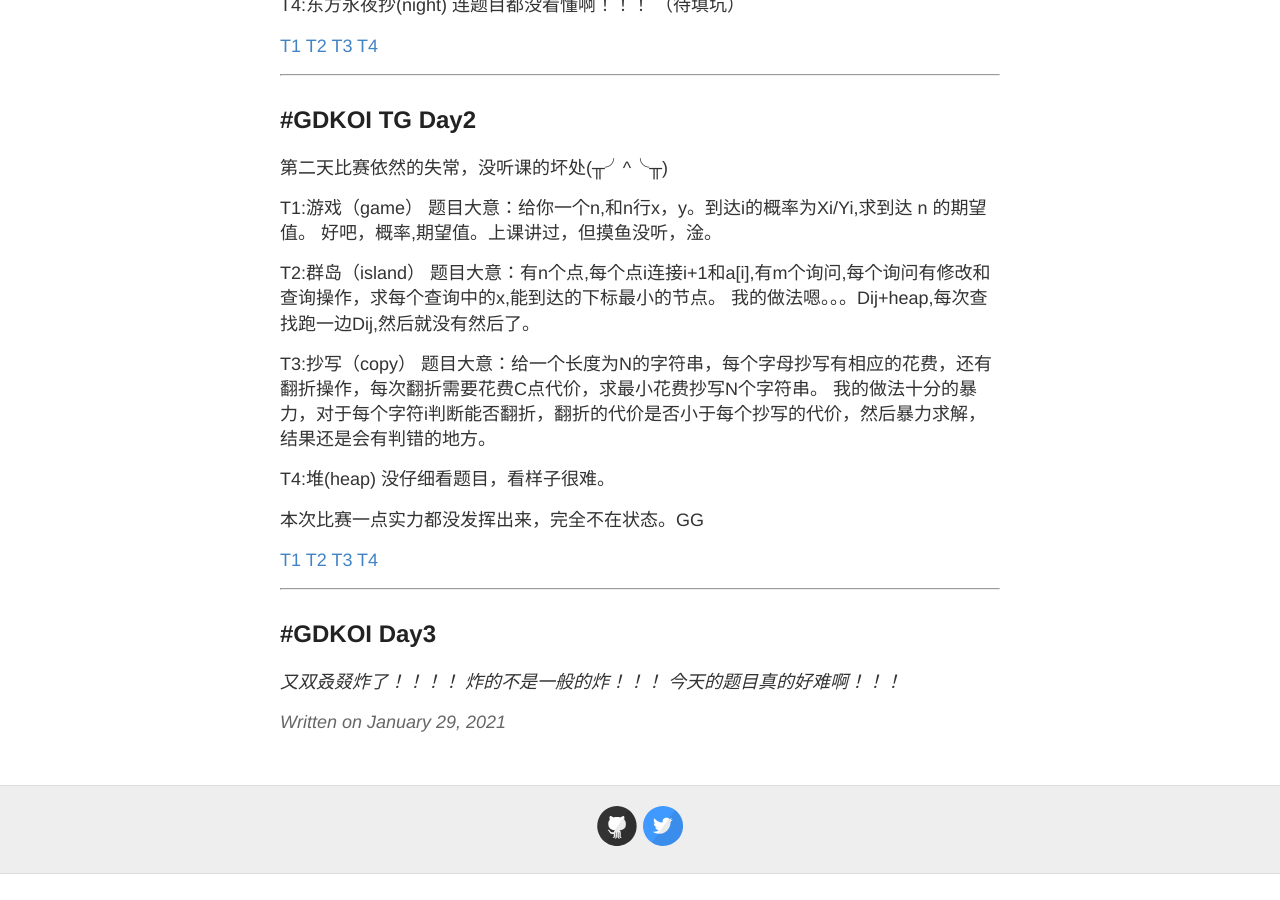
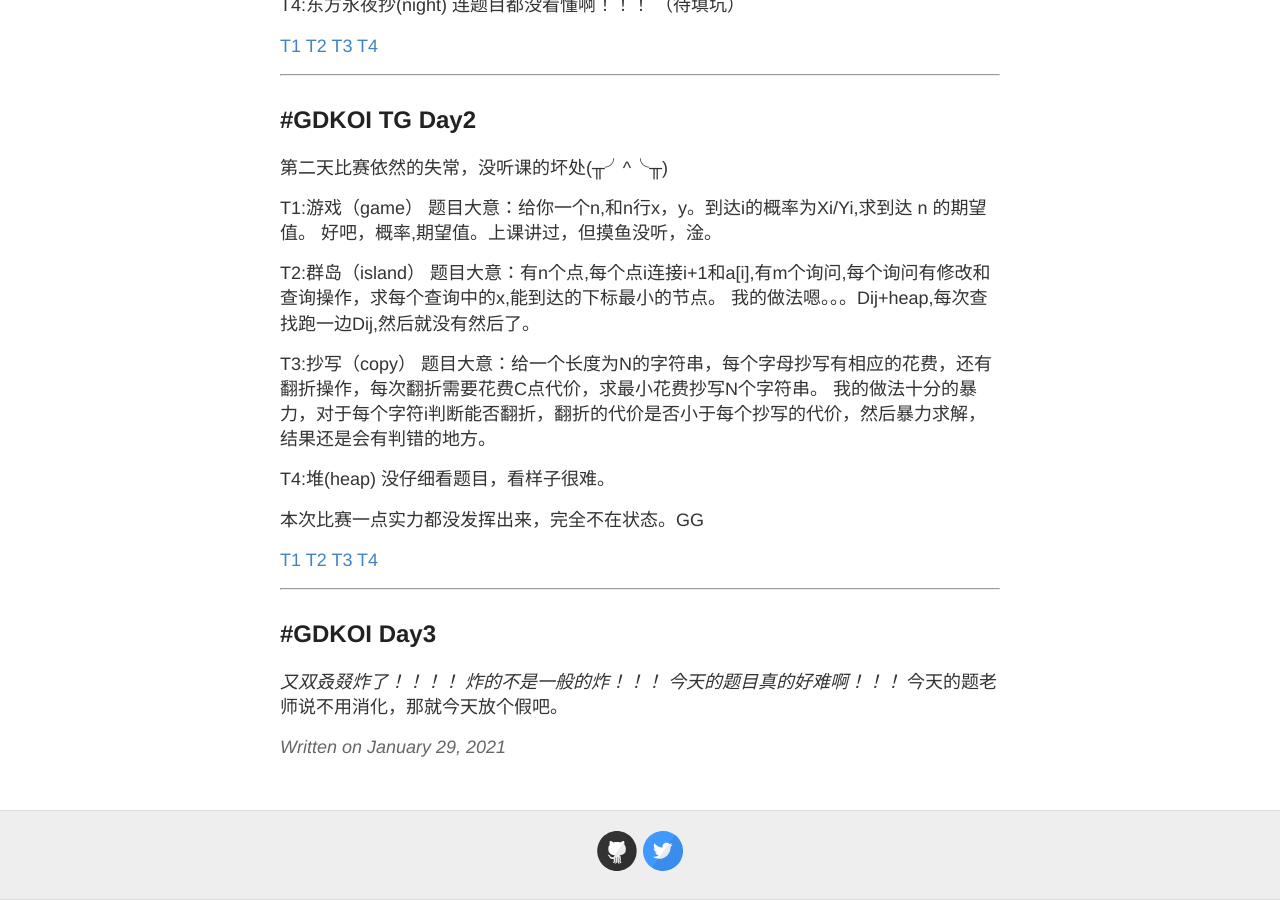
Before and after one commit to IchengU/IchengU.github.io, a Jekyll site: the page built from _posts/2021-1-29-summary.md, in a window 1280 px wide and 900 px high, scrolled down 711 px. Built offline with Jekyll 4.4.1, drawn with Linux system fonts in a browser that asks for light colours; our own code applies the rules of GitHub Pages for plain Markdown files; before the commit the page ends 1585 px from its top, so only the background shows below that.

Commit message:
Update 2021-1-29-summary.md

```diff
--- a/_posts/2021-1-29-summary.md
+++ b/_posts/2021-1-29-summary.md
@@ -64,3 +64,4 @@ T4:堆(heap)
 *又双叒叕炸了！！！！*
 *炸的不是一般的炸！！！*
 *今天的题目真的好难啊！！！*
+今天的题老师说不用消化，那就今天放个假吧。
```
